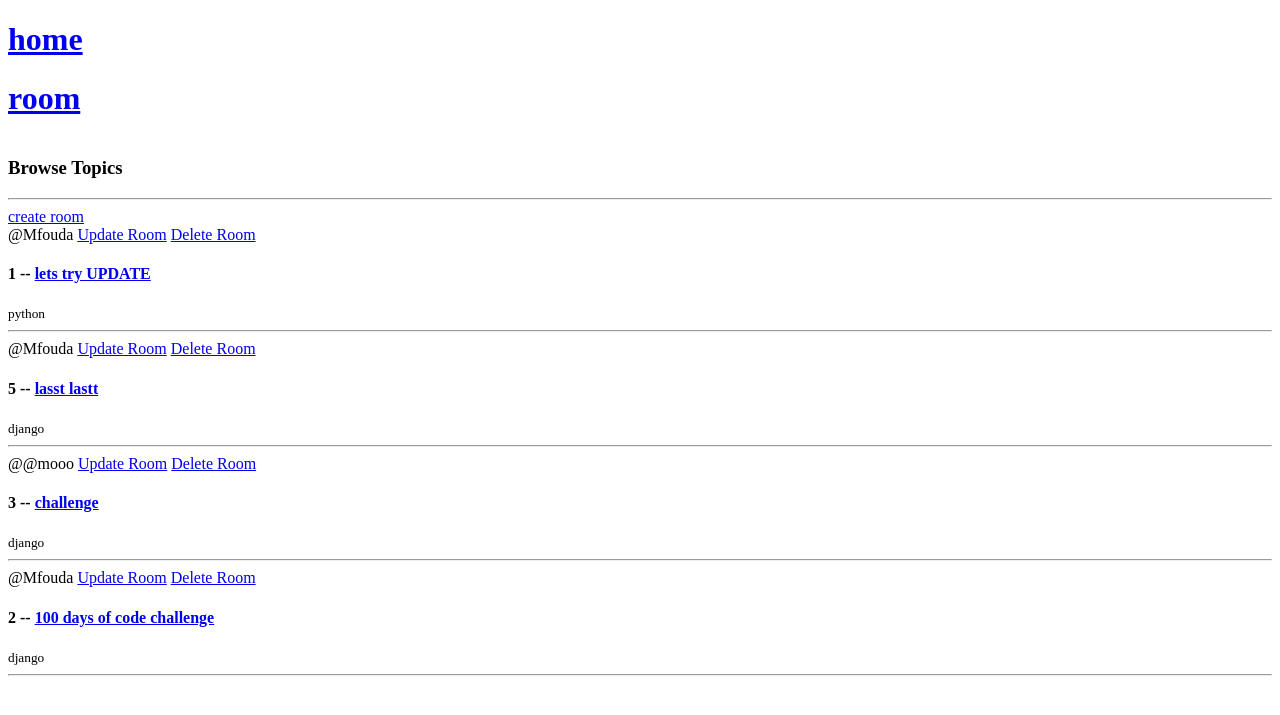
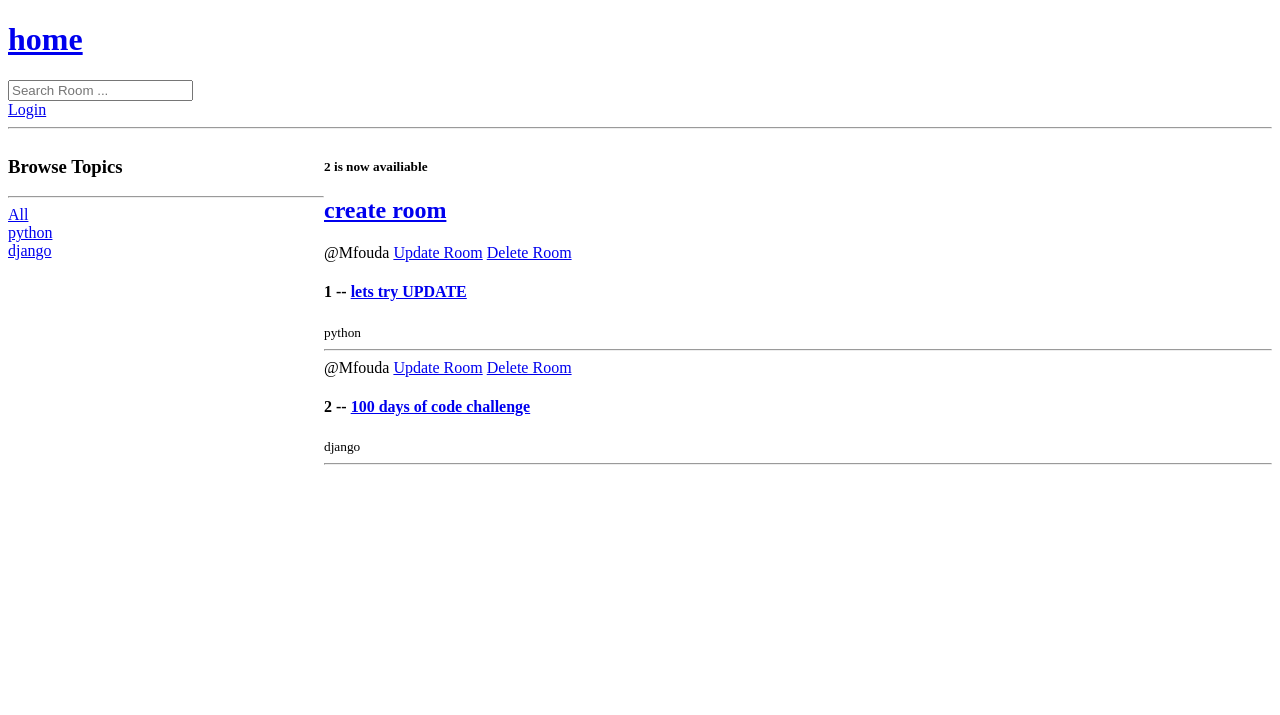
Before and after one commit to MohabFouda20/studybud, a Django app: a page that uses studybud/templates/main.html in a window 1280 px wide. Shown: the top 715 px of the page. Run offline with Django 5.2, Linux system fonts and the light colour scheme; data comes from the database, SQL or seed files in the repository; both versions use the stored data as it was after the commit.

Commit message:
started with logins and logoutsand make more functios

```diff
--- a/studybud/base/templates/base/home.html
+++ b/studybud/base/templates/base/home.html
@@ -4,7 +4,7 @@
 <style>
     .homeContainer{
         display : grid;
-        grid-template-columns: 1fr 3ft;
+        grid-template-columns: 1fr 3fr;
     }
 </style>
 
@@ -12,9 +12,23 @@
     <div>
         <h3>Browse Topics</h3>
         <hr>
+        <div>
+            <a href="{% url 'home' %}">All</a>
+        </div>
+
+        {% for topic in topics  %}
+        <div>
+            <a href="{% url 'home' %}?q={{ topic.name }}">{{ topic.name }}</a>
+        </div>
+
+        {% endfor %}
+
+
+
     </div>
     <div>
-        <a href="{% url 'create-room' %}"> create room</a>
+        <h5>{{rooms_count}} is now availiable</h5>
+        <h2><a href="{% url 'create-room' %}"> create room</a></h2>
 
         <div>
         {% for room in rooms %}
--- a/studybud/base/urls.py
+++ b/studybud/base/urls.py
@@ -2,8 +2,15 @@
 from . import views
 
 urlpatterns = [
+    path('Login/', views.loginpage, name='login'),
+    path('logout/', views.logoutuser, name='logout'),
+
     path('', views.home , name= 'home'),
+
     path ('room/<str:pk>/', views.room , name = 'room'),
+
+
+
     path('CreateRoom/', views.CreateRoom, name='create-room'),
     path('updateRoom/<str:pk>/', views.updateRoom, name='update-room'),
     path('deleteRoom/<str:pk>/', views.deleteRoom, name='delete-room'),
--- a/studybud/base/views.py
+++ b/studybud/base/views.py
@@ -1,6 +1,11 @@
 from django.shortcuts import render,redirect
-from .models import Room
+from django.db.models import Q
+from .models import Room, Topic
 from .forms import RoomForm
+from django.contrib.auth.models import User
+from django.contrib.auth import authenticate , login ,logout
+
+from django.contrib import messages
 # from django.http import HttpResponse
 
 
@@ -11,9 +16,44 @@
 #     {'id': 4 , 'name' : 'what the heelll'},
 # ]
 
+def loginpage(request):
+
+    if request.method=='POST':
+        username = request.POST.get('username')
+        password= request.POST.get('password')
+        try :
+            user=User.objects.get(username=username)
+        except:
+            messages.error(request , 'user does not exist .')
+
+        user = authenticate(request , username=username , password=password)
+        if user is not None :
+            login(request, user)
+            return redirect('home')
+        else :
+            messages.error(request , 'username or Password is not correct')
+
+    context={}
+    return render(request, 'base/login_rig.html', context)
+
+
+def logoutuser(request):
+
+    logout(request)
+    return redirect('home')
+
 def home(request):
-    rooms = Room.objects.all()
-    context ={'rooms':rooms}
+
+    q= request.GET.get('q')if request.GET.get('q')!=None else ''
+    rooms = Room.objects.filter(
+    Q(topic__name__icontains=q)|
+    Q(name__icontains=q)|
+    Q(description__icontains=q)
+    )
+    topics =Topic.objects.all()
+
+    rooms_count=rooms.count()
+    context ={'rooms':rooms, 'topics':topics , 'rooms_count':rooms_count }
     return render(request, 'base/home.html' , context )
 
 
--- a/studybud/templates/main.html
+++ b/studybud/templates/main.html
@@ -7,6 +7,15 @@
 </head>
 <body>
     {% include "navbar.html" %}
+    {% if messages %}
+    <ul class = "messages">
+        {% for message in messages  %}
+        <li{% if message.tags %} class="{{ message.tags}}"{% endif %}> {{message}}</li>
+
+        {% endfor %}
+    </ul>
+
+    {% endif %}
     {%block content%}
 
     {% endblock %}
--- a/studybud/templates/navbar.html
+++ b/studybud/templates/navbar.html
@@ -1,2 +1,14 @@
 <a href="/"> <h1>home</h1> </a>
-<a href="/room"> <h1>room</h1> </a>
+
+{% comment %} <a href="/room"> <h1>room</h1> </a> {% endcomment %}
+
+<form method= "GET" action="{% url 'home' %}">
+
+    <input type="text" name="q" placeholder = "Search Room ...">
+</form>
+{% if request.user.is_authenticated %}
+    <a href="{% url 'logout' %}">logout</a>
+{% else %}
+<a href="{% url 'login' %}"> Login</a>
+{% endif %}
+<hr>
```
Also changed, not shown: studybud/base/templates/base/login_rig.html (added, +17 -0 lines), studybud/db.sqlite3.
